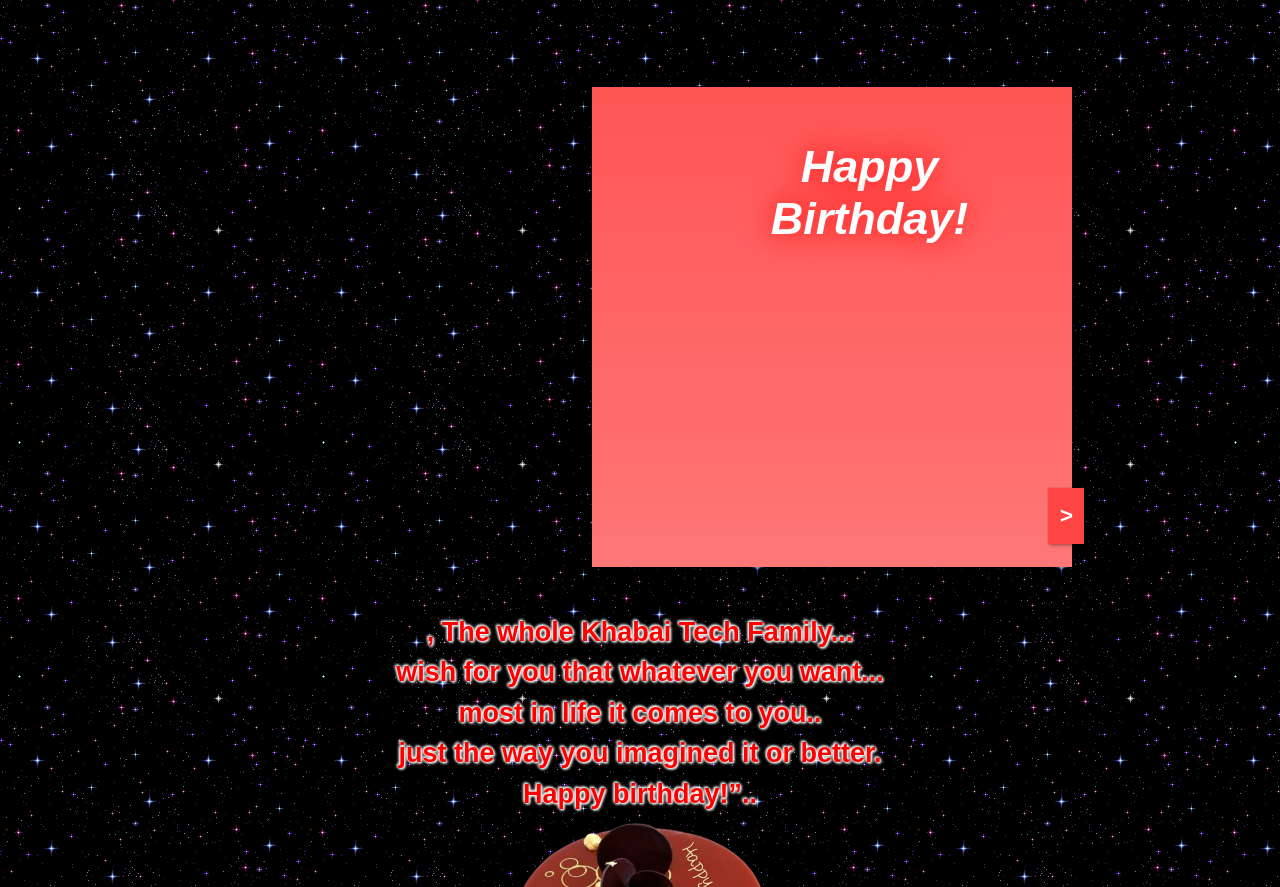
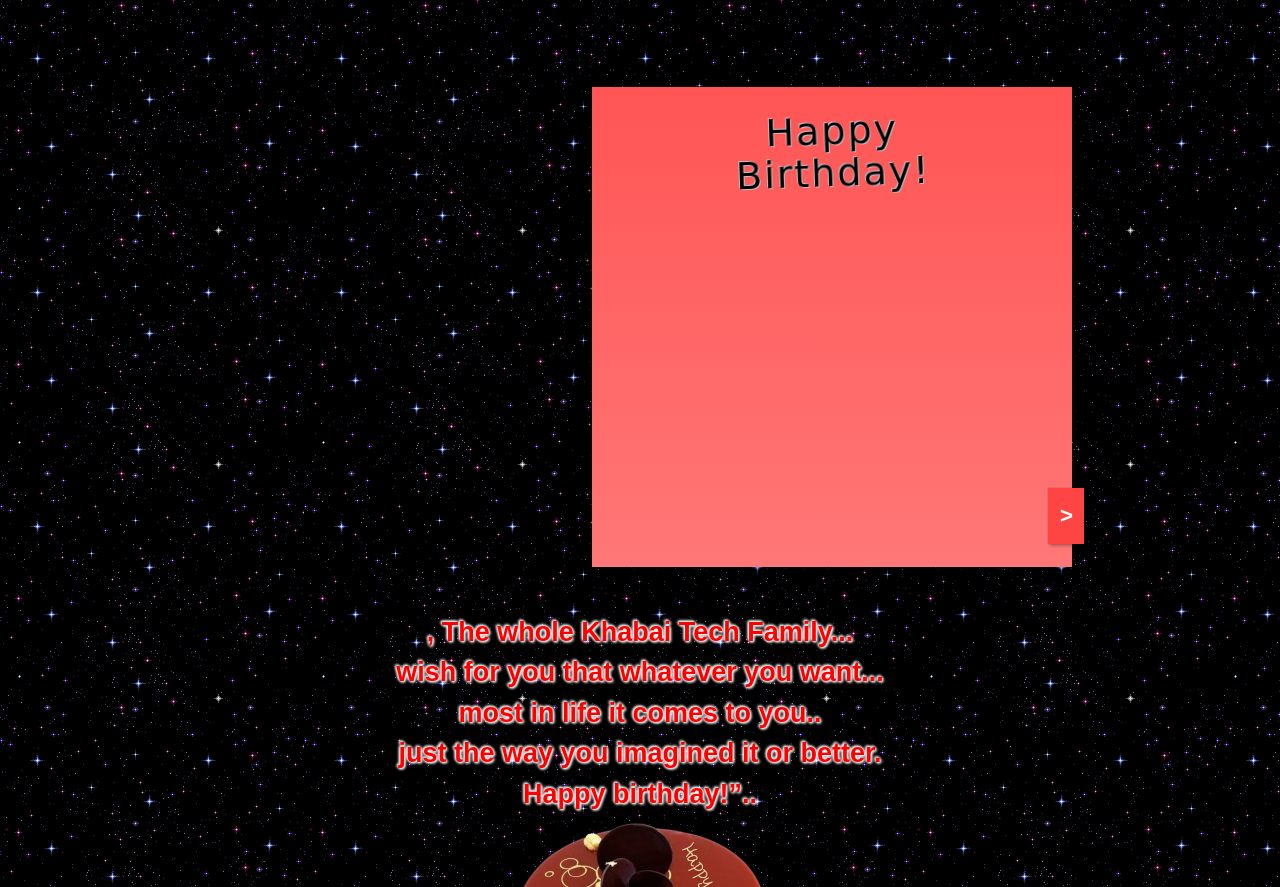
Before and after one commit to khabaitech/birthdayAnna, a plain HTML site: page index.html in a window 1280 px wide. Shown: the part 976-1863 px from the top of the page. Drawn offline with nearby package versions, Linux system fonts and the light colour scheme; grey boxes are pictures that could not be loaded; a web font is replaced by a local one.

Commit message:
Update index.html

```diff
--- a/index.html
+++ b/index.html
@@ -1643,7 +1643,7 @@ function typeWriter() {
 
     <div id="card-front">
       <div class="wrap">
-	      <center><h1>Happy <br> Birthday!</h1></center>
+	      <center><h2>Happy <br> Birthday!</h2></center>
       </div>
       <button id="open">&gt;</button>
       <button id="close">&lt;</button>
```
